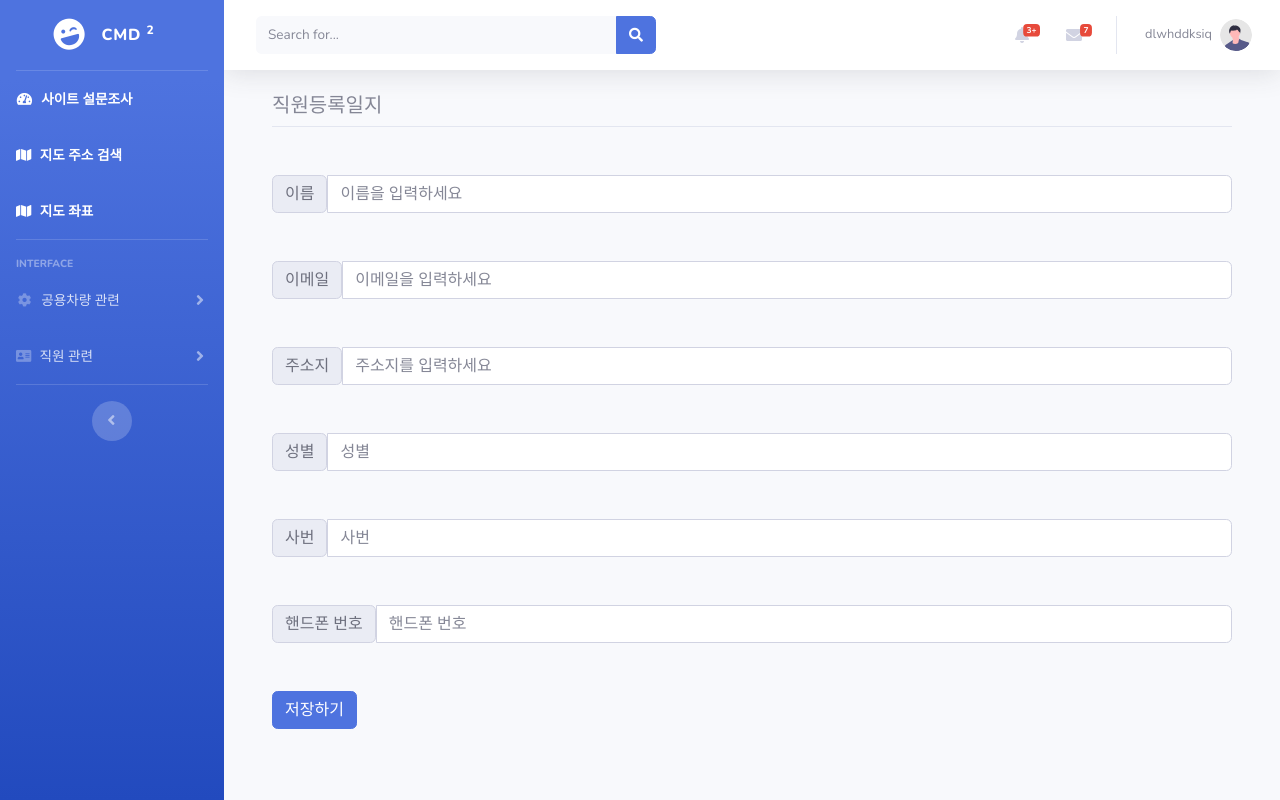
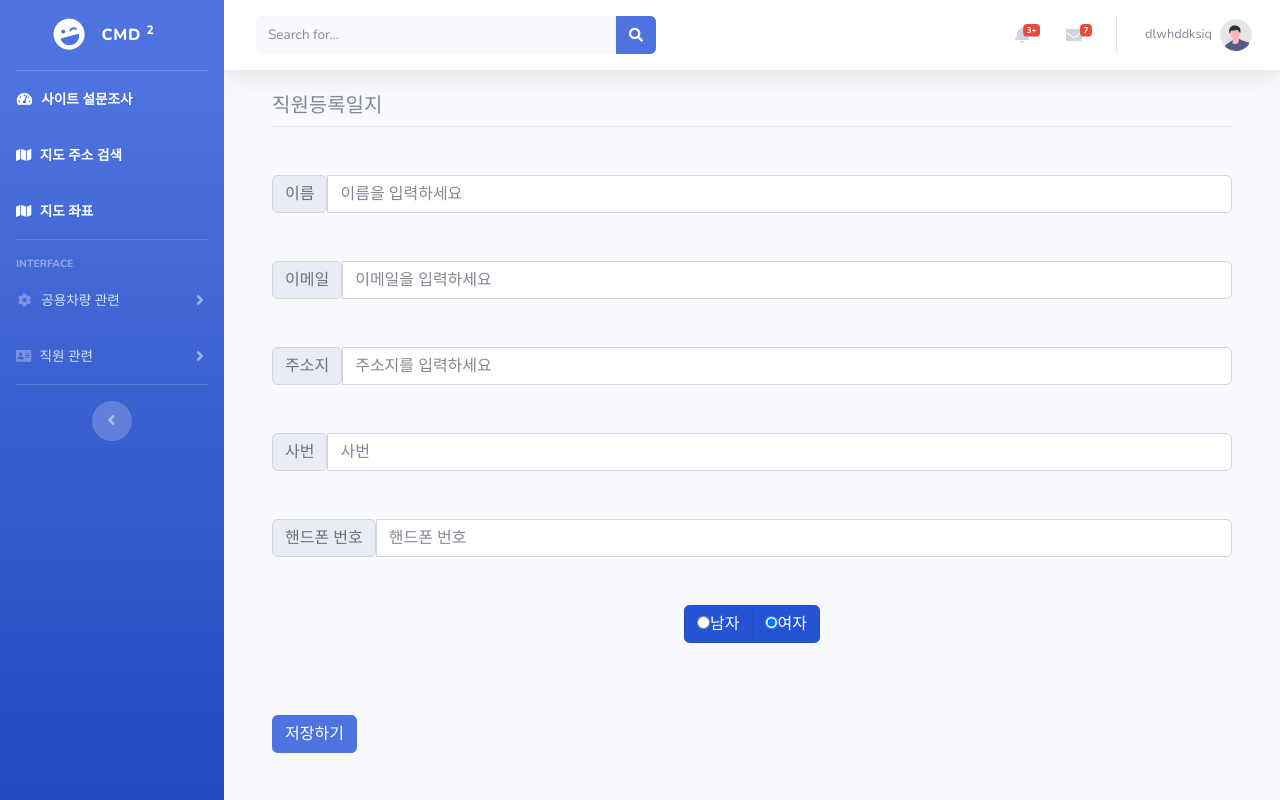
Before and after one commit to LeeJongAnn/capstone_CMD, a Django app: page /pybo/apply/apply_create in a window 1280 px wide. Run offline with Django 3.2, Linux system fonts and the light colour scheme; a user stored in the database is signed in; some libraries are stand-ins or nearby versions.

Commit message:
성별 라디오 버튼 추가.. 확인했음

```diff
--- a/pybo/models.py
+++ b/pybo/models.py
@@ -57,7 +57,7 @@ class CMD_Question(models.Model):
     destination_pos = models.CharField(max_length=10)
 
     depart_date = models.CharField(max_length=25)
-    arrive_date =models.CharField(max_length=25)
+    arrive_date = models.CharField(max_length=25)
 
     create_date = models.DateTimeField()
     modify_date = models.DateTimeField(null=True, blank=True)
--- a/pybo/urls.py
+++ b/pybo/urls.py
@@ -8,6 +8,7 @@ from django.conf.urls.static import static
 app_name = 'pybo'
 
 urlpatterns = [
+    # path('landing/',views.landing,name="landing")
     # path('book/',views.book_list,name = "book_list"),
     # path('book/upload/',views.upload_book,name = "upload_book"),
     # <--------------- 지도 관련 ---------------- >
--- a/templates/pybo/apply_create.html
+++ b/templates/pybo/apply_create.html
@@ -37,12 +37,13 @@
                        aria-label="Car Number"
                        aria-describedby="addon-wrapping"/>
             </div>
-            <div class="input-group flex-nowrap mt-5 inline-group">
-                <span class="input-group-text" id="addon-wrapping">성별</span>
-                <input type="text" class="form-control" name="gender" id="gender" placeholder="성별"
-                       aria-label="Car Number"
-                       aria-describedby="addon-wrapping"/>
-            </div>
+            {#            <div class="input-group flex-nowrap mt-5 inline-group">#}
+            {#                <span class="input-group-text" id="addon-wrapping">성별</span>#}
+            {#                <input type="text" class="form-control" name="gender" id="gender" placeholder="성별"#}
+            {#                       aria-label="Car Number"#}
+            {#                       aria-describedby="addon-wrapping"/>#}
+            {#            </div>#}
+
             <div class="input-group flex-nowrap mt-5 inline-group">
                 <span class="input-group-text" id="addon-wrapping">사번</span>
                 <input type="text" class="form-control" name="assign_num" id="assign_num" placeholder="사번"
@@ -55,6 +56,16 @@
                        aria-label="Car Number"
                        aria-describedby="addon-wrapping"/>
             </div>
+            <div class="form-group mt-5" style="text-align: center;">
+                <div class="btn-group" data-toggle="buttons">
+                    <label class="btn btn-primary active">
+                        <input type="radio" name="gender" id="gender" autocomplete="off" value="남자" checked>남자
+                    </label>
+                    <label class="btn btn-primary">
+                        <input type="radio" name="gender" id="gender" autocomplete="off" value="여자" checked>여자
+                    </label>
+                </div>
+            </div>
 
             <button type="submit" class="btn btn-primary mt-5">저장하기</button>
         </form>
```
Also changed, not shown: pybo/views.py (+0 -18 lines), pybo/views_drive.py (+6 -4 lines), db.sqlite3.
